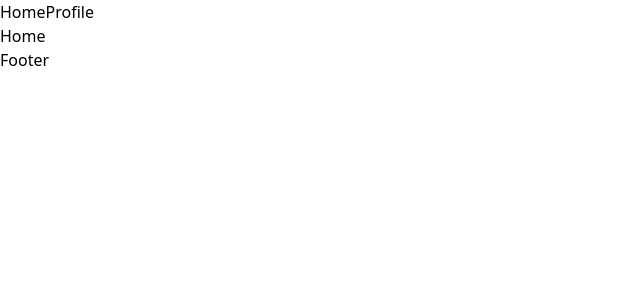
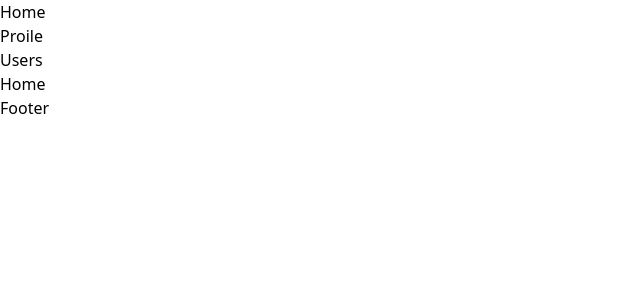
Before and after one commit to farrasdaffauzan/learn_nextjs, a Next.js app: page / in a window 1280 px wide. Shown: the top 300 px of the page, without its empty margins (0-640 px from the left). Built offline with nearby package versions, Linux system fonts and the light colour scheme.

Commit message:
Tugas hari ke-7

```diff
--- a/components/menu/index.js
+++ b/components/menu/index.js
@@ -1,8 +1,19 @@
+import Link from "next/link";
+
 export default function () {
   return (
     <div>
-      <a href="./">Home</a>
-      <a href="./">Profile</a>
+      <ul>
+        <li>
+          <Link href="/">Home</Link>
+        </li>
+        <li>
+          <Link href="/profile">Proile</Link>
+        </li>
+        <li>
+          <Link href="/users">Users</Link>
+        </li>
+      </ul>
     </div>
   );
 }
--- /dev/null
+++ b/pages/users/detail.js
@@ -0,0 +1,9 @@
+import Layout from "@/layout";
+
+export default function userDetail() {
+  return (
+    <Layout>
+      <p>User Detail</p>
+    </Layout>
+  );
+}
--- /dev/null
+++ b/pages/users/index.js
@@ -0,0 +1,9 @@
+import Layout from "@/layout";
+
+export default function Users() {
+  return (
+    <Layout>
+      <p>Users</p>
+    </Layout>
+  );
+}
```
